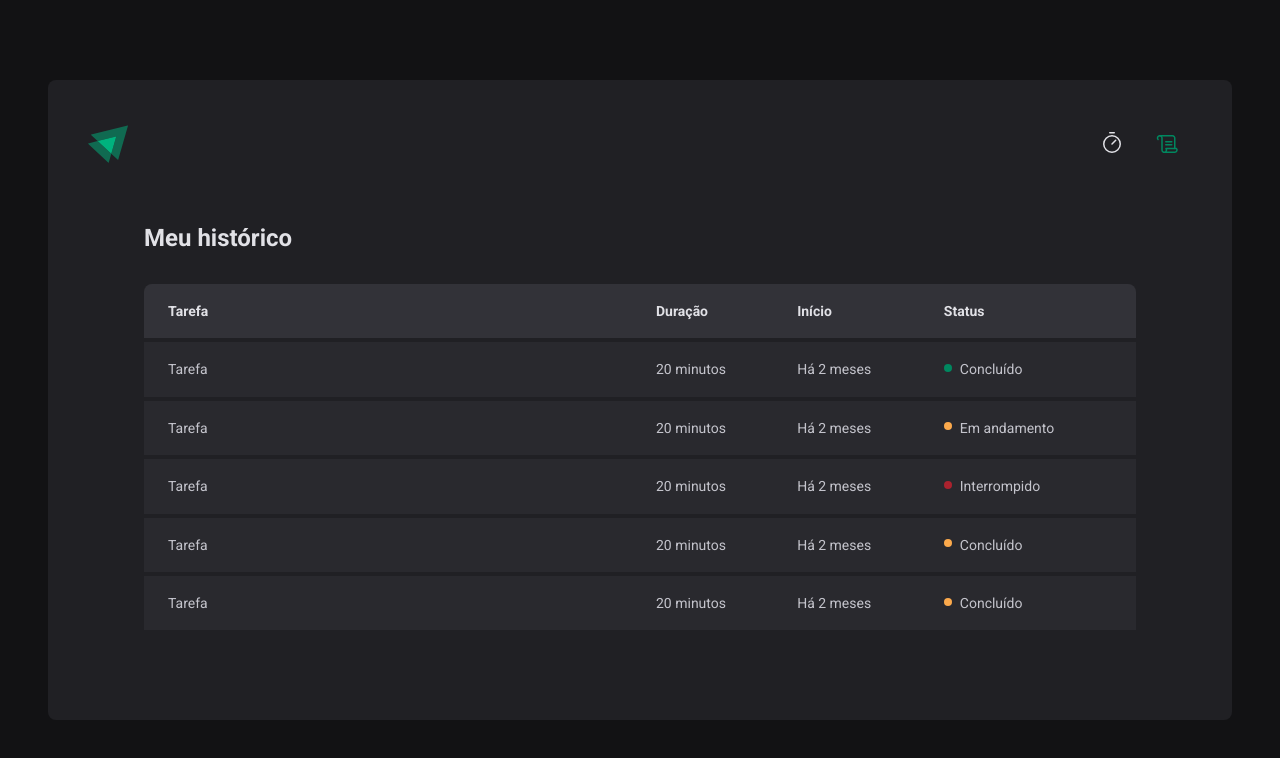
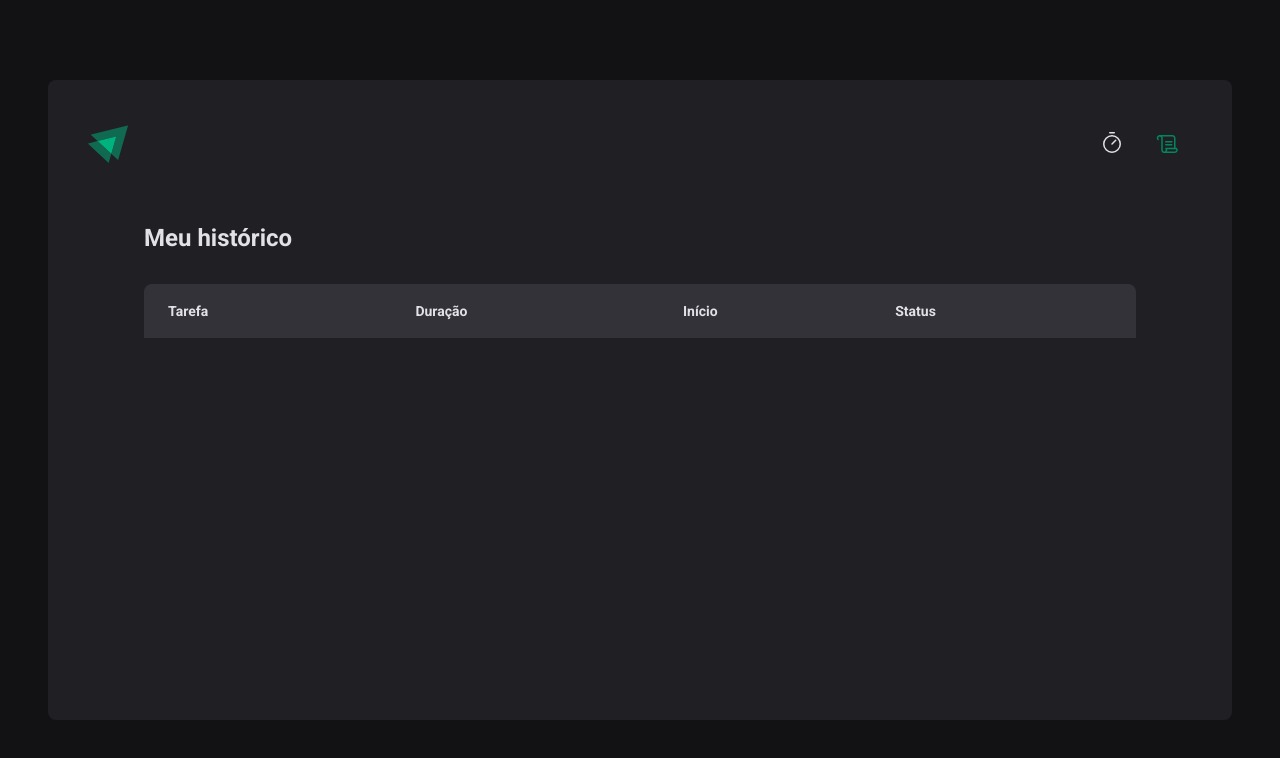
Before and after one commit to marettialine/ignite-timer, a React (Vite) app: page /history in a window 1280 px wide. Shown: the top 758 px of the page. Built offline with nearby package versions, Linux system fonts and the light colour scheme.

Commit message:
feature: integrate CyclesContext into History

```diff
--- a/src/pages/History/index.tsx
+++ b/src/pages/History/index.tsx
@@ -1,6 +1,12 @@
+import { useContext } from 'react'
 import { HistoryContainer, HistoryList, Status } from './styles'
+import { CyclesContext } from '../../contexts/CyclesContext'
+import { formatDistanceToNow } from 'date-fns'
+import { ptBR } from 'date-fns/locale'
 
 export function History() {
+  const { cycles } = useContext(CyclesContext)
+
   return (
     <HistoryContainer>
       <h1>Meu histórico</h1>
@@ -16,46 +22,31 @@
             </tr>
           </thead>
           <tbody>
-            <tr>
-              <td>Tarefa</td>
-              <td>20 minutos</td>
-              <td>Há 2 meses</td>
-              <td>
-                <Status statusColor="green">Concluído</Status>
-              </td>
-            </tr>
-            <tr>
-              <td>Tarefa</td>
-              <td>20 minutos</td>
-              <td>Há 2 meses</td>
-              <td>
-                <Status statusColor="yellow">Em andamento</Status>
-              </td>
-            </tr>
-            <tr>
-              <td>Tarefa</td>
-              <td>20 minutos</td>
-              <td>Há 2 meses</td>
-              <td>
-                <Status statusColor="red">Interrompido</Status>
-              </td>
-            </tr>
-            <tr>
-              <td>Tarefa</td>
-              <td>20 minutos</td>
-              <td>Há 2 meses</td>
-              <td>
-                <Status statusColor="yellow">Concluído</Status>
-              </td>
-            </tr>
-            <tr>
-              <td>Tarefa</td>
-              <td>20 minutos</td>
-              <td>Há 2 meses</td>
-              <td>
-                <Status statusColor="yellow">Concluído</Status>
-              </td>
-            </tr>
+            {cycles.map((cycle) => {
+              return (
+                <tr key={cycle.id}>
+                  <td>{cycle.task}</td>
+                  <td>{cycle.minutesAmount} minutos</td>
+                  <td>
+                    {formatDistanceToNow(cycle.startDate, {
+                      addSuffix: true,
+                      locale: ptBR,
+                    })}
+                  </td>
+                  <td>
+                    {cycle.finishedDate && (
+                      <Status statusColor="green">Concluído</Status>
+                    )}
+                    {cycle.interruptedDate && (
+                      <Status statusColor="red">Interrompido</Status>
+                    )}
+                    {!cycle.finishedDate && !cycle.interruptedDate && (
+                      <Status statusColor="yellow">Em andamento</Status>
+                    )}
+                  </td>
+                </tr>
+              )
+            })}
           </tbody>
         </table>
       </HistoryList>
```
